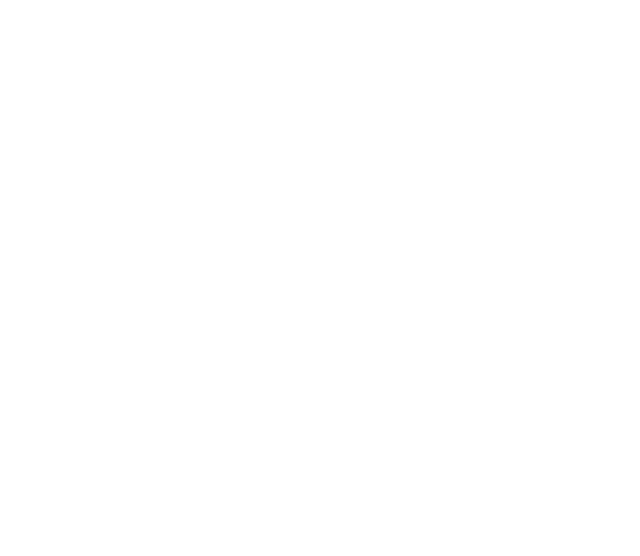
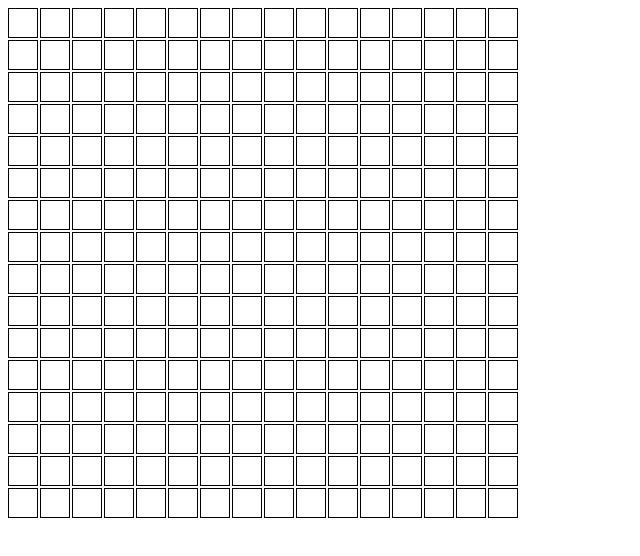
Before and after one commit to themightypillow/etch-a-sketch, a plain HTML site: page index.html in a window 1280 px wide. Shown: the whole page, without its empty margins (0-640 px from the left). Drawn offline with Linux system fonts and the light colour scheme.

Commit message:
Create a page with a 16x16 grid of square divs

```diff
--- a/etch.js
+++ b/etch.js
@@ -0,0 +1,7 @@
+const sketchPad = document.querySelector("#sketchpad");
+
+for(let i = 0; i < 256; i++) {
+  const square = document.createElement("div");
+  square.classList.add("square");
+  sketchPad.appendChild(square);
+}
--- a/index.html
+++ b/index.html
@@ -6,7 +6,7 @@
   <link rel="stylesheet" href="style.css">
 </head>
 <body>
-
+  <div id="sketchpad"></div>
   <script src="etch.js"></script>
 </body>
 </html>
--- a/style.css
+++ b/style.css
@@ -0,0 +1,10 @@
+#sketchpad {
+  display: grid;
+  grid-template-columns: repeat(16, 30px);
+  grid-template-rows: repeat(16, 30px);
+  gap: 2px 2px;
+}
+
+.square {
+  border: 1px solid black;
+}
```
